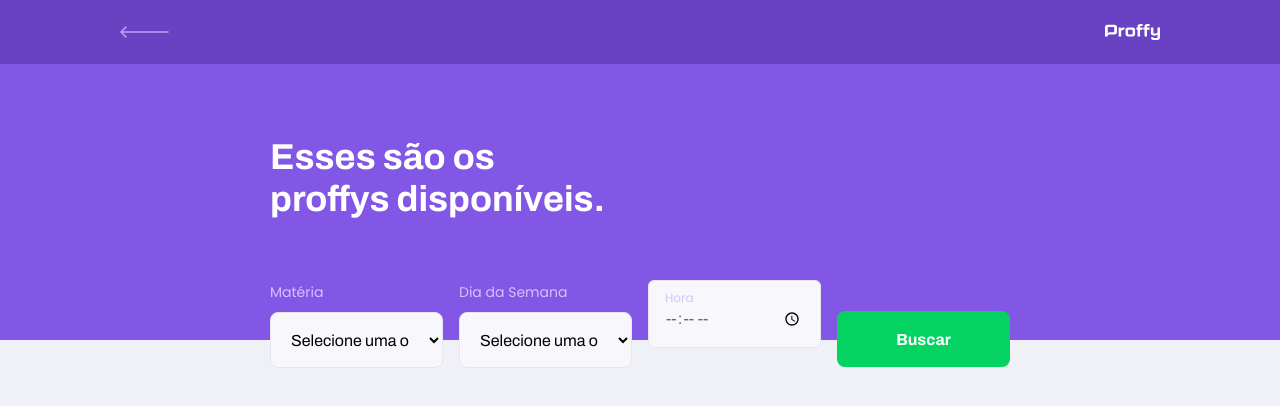
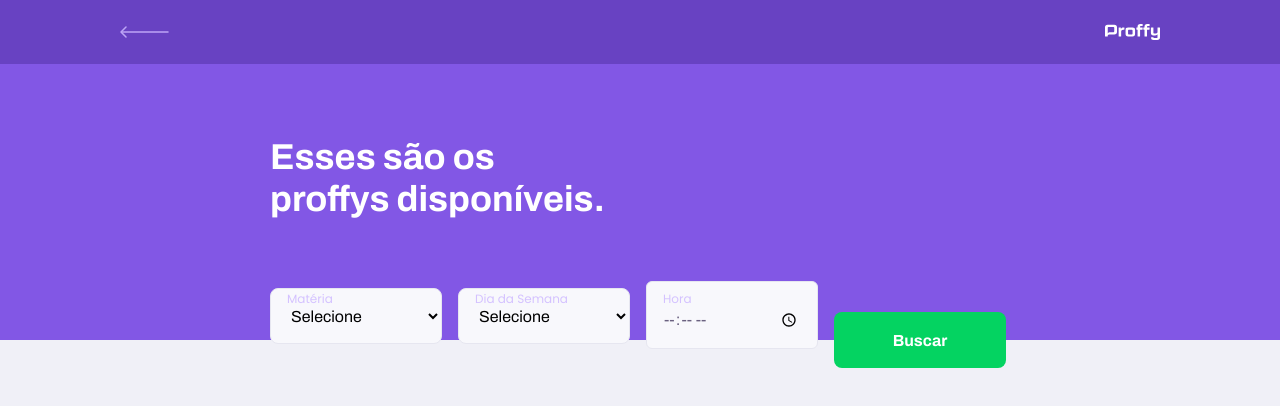
Before and after one commit to macedo-developer/proffy-web, a React (Create React App) app: page /study in a window 1280 px wide. Shown: the top 406 px of the page. Built offline with nearby package versions, Linux system fonts and the light colour scheme.

Commit message:
Add style label floating in Select

```diff
--- a/src/components/Select/index.tsx
+++ b/src/components/Select/index.tsx
@@ -14,10 +14,9 @@ interface SelectProps extends SelectHTMLAttributes<HTMLSelectElement> {
 const Select: React.FC<SelectProps> = ({ label, name, options, ...rest }) => {
   return (
     <div className="select-block">
-      <label htmlFor={name}>{label}</label>
-      <select value="" id={name} {...rest}>
+      <select placeholder=" " value="" id={name} {...rest}>
         <option value="" disabled hidden>
-          Selecione uma opção
+          Selecione
         </option>
         {options.map((option) => (
           <option key={option.value} value={option.value}>
@@ -25,6 +24,8 @@ const Select: React.FC<SelectProps> = ({ label, name, options, ...rest }) => {
           </option>
         ))}
       </select>
+
+      <label htmlFor={name}>{label}</label>
     </div>
   );
 };
--- a/src/components/Select/style.css
+++ b/src/components/Select/style.css
@@ -8,6 +8,16 @@
 
 .select-block label {
   font-size: 1.4rem;
+
+  pointer-events: none;
+  position: absolute;
+  top: calc(50% - 1.2rem);
+  left: 1.2rem;
+  transition: all 0.1s linear;
+  -webkit-transition: all 0.1s linear;
+  -moz-transition: all 0.1s linear;
+  padding: 0.5rem;
+  box-sizing: border-box;
 }
 
 .select-block select {
@@ -23,9 +33,28 @@
   padding: 0 1.6rem;
 
   font: 1.6rem Archivo;
+
+  transition: all 0.1s linear;
+  -webkit-transition: all 0.1s linear;
+  -moz-transition: all 0.1s linear;
 }
 
-.select-block:focus-within::after {
+.select-block select:focus {
+  border: 1px solid var(--color-primary);
+}
+
+.select-block select::placeholder {
+  color: transparent;
+}
+
+.select-block select:focus + label,
+.select-block select:not(:placeholder-shown) + label {
+  font-size: 1.2rem;
+  top: 0.5rem;
+  color: var(--color-primary-dark);
+}
+
+/* .select-block:focus-within::after {
   width: calc(100% - 3.2rem);
   height: 2px;
 
@@ -35,4 +64,4 @@
   left: 1.6rem;
   right: 1.6rem;
   bottom: 0;
-}
+} */
```
